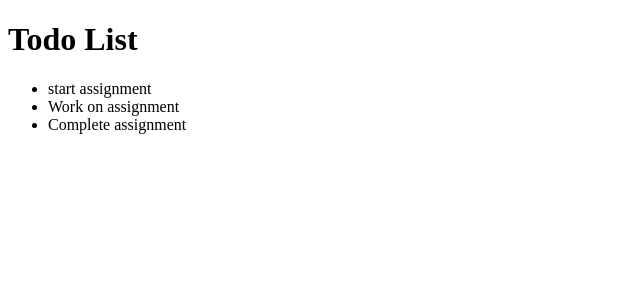
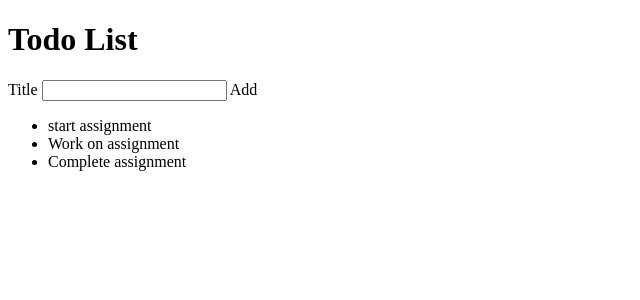
Before and after one commit to up2code3/React-todo, a React (Create React App) app: page / in a window 1280 px wide. Shown: the top 300 px of the page, without its empty margins (0-640 px from the left). Built offline with nearby package versions, Linux system fonts and the light colour scheme; the HTML template or start-up script is replaced by a standard one.

Commit message:
create todolist.js and addtodofrom.js import export called component in app created form element

```diff
--- /dev/null
+++ b/src/AddTodoForm.js
@@ -0,0 +1,13 @@
+import React from "react";
+
+function AddTodoForm() {
+  return (
+    <form>
+      <label htmlfor="todoTitle">Title </label>
+      <input id="todoTitle"></input>
+      <submit> Add</submit>
+    </form>
+  );
+}
+
+export default AddTodoForm;
--- a/src/App.js
+++ b/src/App.js
@@ -1,40 +1,16 @@
 import React from 'react';
-
-const todoList = [
-  {
-    id:1,
-    title: 'start assignment'
-  },
-  {
-    id:2,
-    title: 'Work on assignment'
-  },
-  {
-    id:3,
-    title: 'Complete assignment'
-  },
-];
+import AddTodoForm from './AddTodoForm';
+import TodoList from './TodoList'
 
 function App() {
   return (
     <div>
-
       <h1>Todo List</h1>
-
-      <ul>
-        {todoList.map(function(item) {
-          return (
-            <div>
-                <li key={item.id}>
-                  {item.title}
-                </li>
-            </div>
-          )
-        })}
-      </ul>
-
+      <AddTodoForm />
+      <TodoList />
     </div>
   );
 }
 console.log()
+
 export default App;
--- /dev/null
+++ b/src/TodoList.js
@@ -0,0 +1,34 @@
+import React from 'react';
+
+const todoList = [
+    {
+      id:0,
+      title: 'start assignment'
+    },
+    {
+      id:1,
+      title: 'Work on assignment'
+    },
+    {
+      id:2,
+      title: 'Complete assignment'
+    },
+  ];
+
+const TodoList = () => {
+    return(
+        <ul>
+        {todoList.map(function(item) {
+          return (
+            <div>
+                <li key={item.id}>
+                  {item.title}
+                </li>
+            </div>
+          )
+        })}
+        </ul>
+    )
+};
+
+export default TodoList;
```
